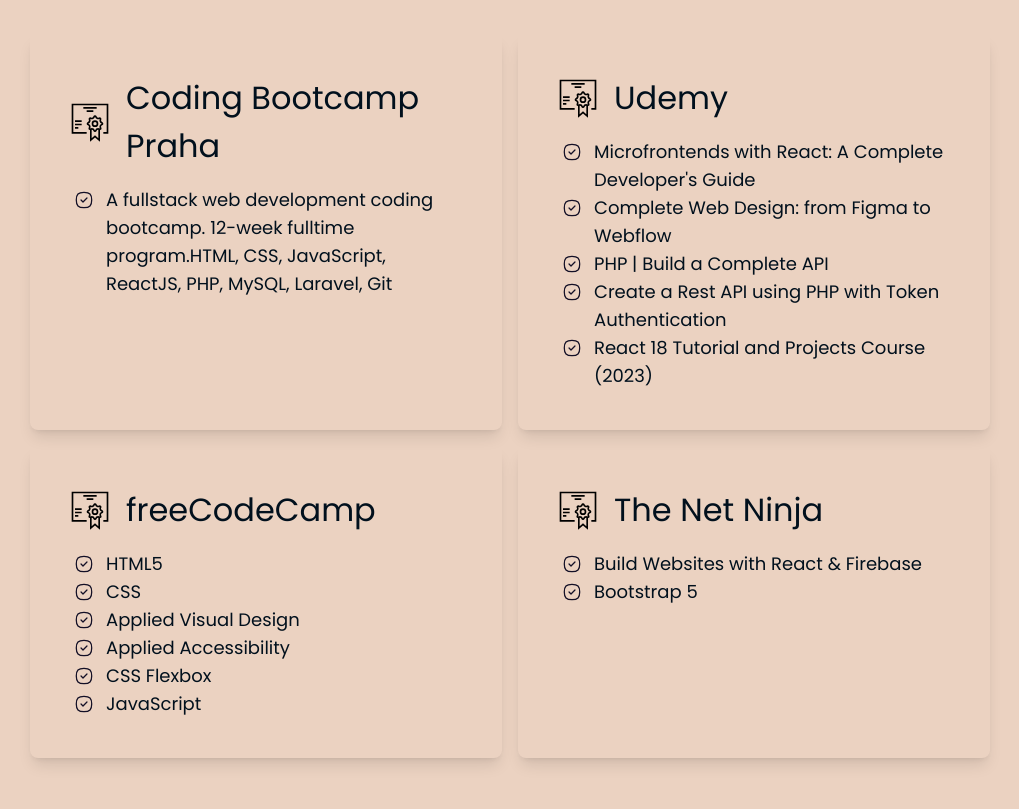
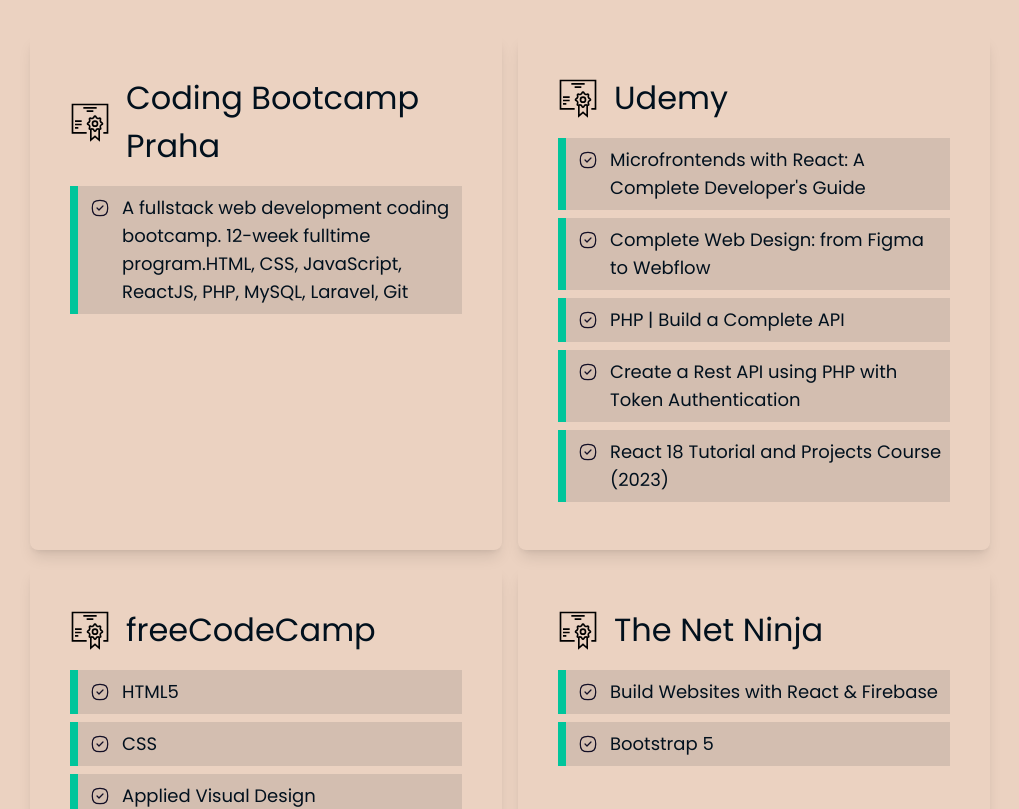
Before and after one commit to queuing4oranges/portfolio, a React (Create React App) app: page / in a window 1280 px wide. Shown: the part 2780-3589 px from the top of the page, without its empty margins (130-1149 px from the left). Built offline with nearby package versions, Linux system fonts and the light colour scheme; a web font is replaced by a local one.

Commit message:
Add border to courses card

```diff
--- a/src/components/Courses/Courses.js
+++ b/src/components/Courses/Courses.js
@@ -20,7 +20,7 @@
 						</h3>
 						<div>
 							{course.info.map((infoItem, idx) => (
-								<div key={idx} className='flex items-start justify-start'>
+								<div key={idx} className='flex items-start justify-start border-l-8 border-accent my-2 p-2 bg-dark bg-opacity-10'>
 									<p className='p-1 text-lg'><Ticked height={20} width={20} fill="none" /></p>
 									<p className='text-lg ml-2 p-0'>{infoItem}</p>
 								</div>
```
